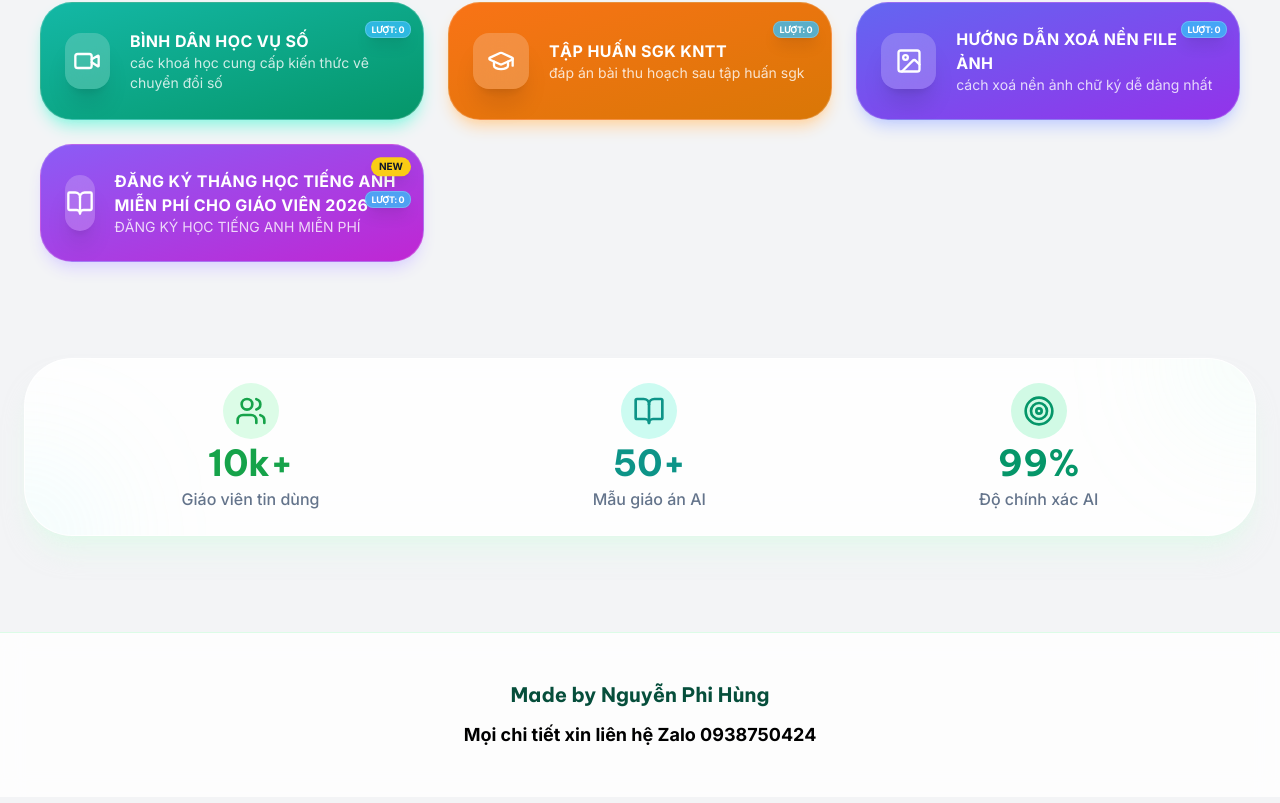
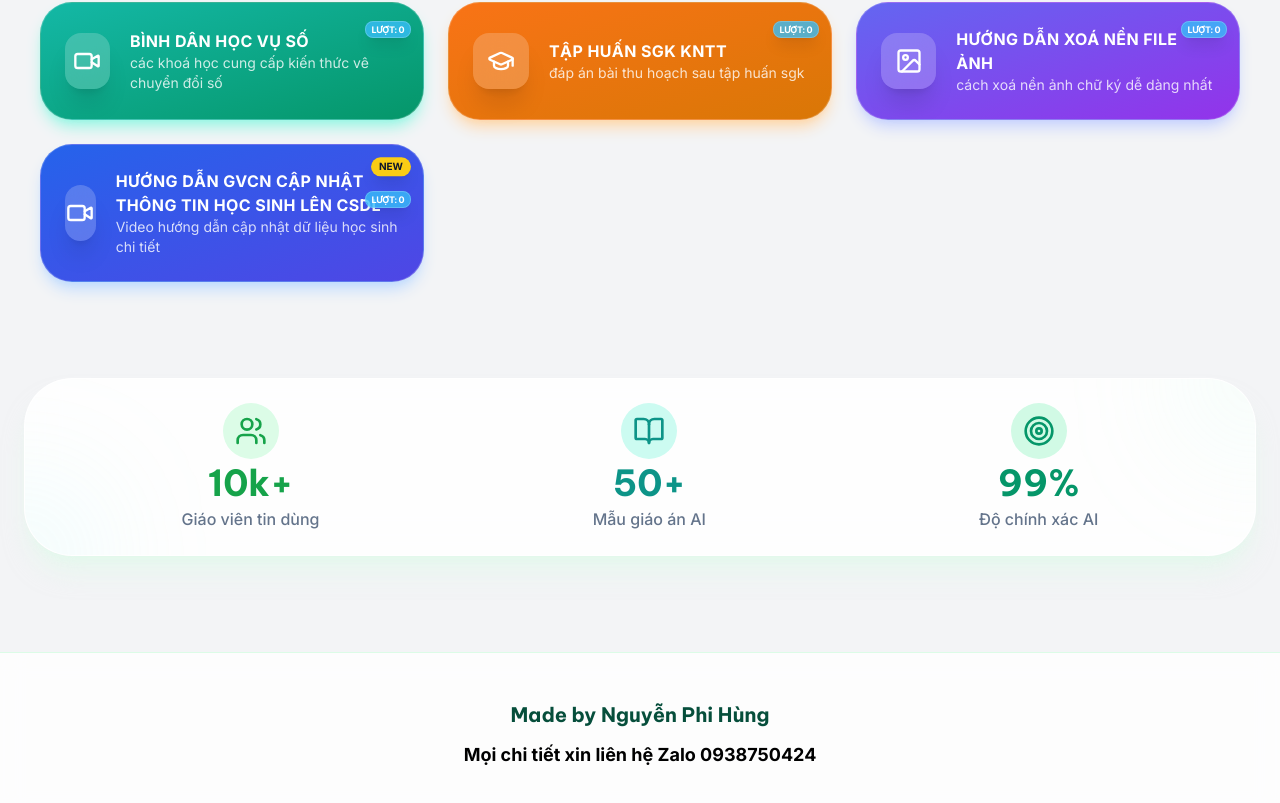
Before and after one commit to hungba2601/edutech-2.0, a React (Vite) app: page / in a window 1280 px wide. Shown: the part 8201-9004 px from the top of the page. Built offline with nearby package versions, Linux system fonts and the light colour scheme; no server answers.

Commit message:
Update Ho tro chuyen mon: add huong dan GVCN cap nhat CSDL link

```diff
--- a/App.tsx
+++ b/App.tsx
@@ -1115,24 +1115,24 @@ const App: React.FC = () => {
 
             <button
               onClick={() => {
-                handleResourceClick('ĐĂNG KÝ THÁNG HỌC TIẾNG ANH MIỄN PHÍ CHO GIÁO VIÊN 2026', 'https://youtu.be/dNmg4VCKiKc');
+                handleResourceClick('HƯỚNG DẪN GVCN CẬP NHẬT THÔNG TIN HỌC SINH LÊN CSDL', 'https://youtu.be/AexaR5R-gs0');
               }}
-              className={`group flex items-center p-4 sm:p-6 border rounded-[1.5rem] sm:rounded-[2rem] transition-all hover:-translate-y-1 relative text-left w-full shadow-lg ${isDarkMode ? 'bg-gradient-to-br from-violet-900 to-fuchsia-950 border-white/10 shadow-violet-900/20' : 'bg-gradient-to-br from-violet-500 to-fuchsia-600 border-white/20 shadow-violet-200'}`}
+              className={`group flex items-center p-4 sm:p-6 border rounded-[1.5rem] sm:rounded-[2rem] transition-all hover:-translate-y-1 relative text-left w-full shadow-lg ${isDarkMode ? 'bg-gradient-to-br from-blue-900 to-indigo-950 border-white/10 shadow-blue-900/20' : 'bg-gradient-to-br from-blue-600 to-indigo-600 border-white/20 shadow-blue-200'}`}
             >
               <div className="absolute top-3 right-3 z-10 text-right space-y-1">
                 <div className="bg-yellow-400 text-slate-900 text-[10px] font-black px-2 py-0.5 rounded-full shadow-lg animate-bounce inline-block">NEW</div>
                 <div className="block">
                   <span className="bg-sky-400/80 backdrop-blur-md text-white text-[8px] sm:text-[9px] font-black px-1.5 py-0.5 rounded-lg shadow-lg border border-white/20 uppercase tracking-tighter">
-                    Lượt: {(appCounts['ĐĂNG KÝ THÁNG HỌC TIẾNG ANH MIỄN PHÍ CHO GIÁO VIÊN 2026'] || 0).toLocaleString()}
+                    Lượt: {(appCounts['HƯỚNG DẪN GVCN CẬP NHẬT THÔNG TIN HỌC SINH LÊN CSDL'] || 0).toLocaleString()}
                   </span>
                 </div>
               </div>
               <div className={`w-10 h-10 sm:w-14 sm:h-14 rounded-xl sm:rounded-2xl flex items-center justify-center mr-4 sm:mr-5 transition-colors bg-white/20 backdrop-blur-md text-white shadow-xl`}>
-                <BookOpen size={20} className="sm:w-7 h-7" />
+                <Video size={20} className="sm:w-7 h-7" />
               </div>
               <div className="flex-grow">
-                <h4 className={`font-black uppercase tracking-wide transition-colors text-xs sm:text-base text-white`}>ĐĂNG KÝ THÁNG HỌC TIẾNG ANH MIỄN PHÍ CHO GIÁO VIÊN 2026</h4>
-                <p className={`text-[10px] sm:text-sm text-white/80`}>ĐĂNG KÝ HỌC TIẾNG ANH MIỄN PHÍ</p>
+                <h4 className={`font-black uppercase tracking-wide transition-colors text-xs sm:text-base text-white`}>HƯỚNG DẪN GVCN CẬP NHẬT THÔNG TIN HỌC SINH LÊN CSDL</h4>
+                <p className={`text-[10px] sm:text-sm text-white/80`}>Video hướng dẫn cập nhật dữ liệu học sinh chi tiết</p>
               </div>
             </button>
           </div>
```
